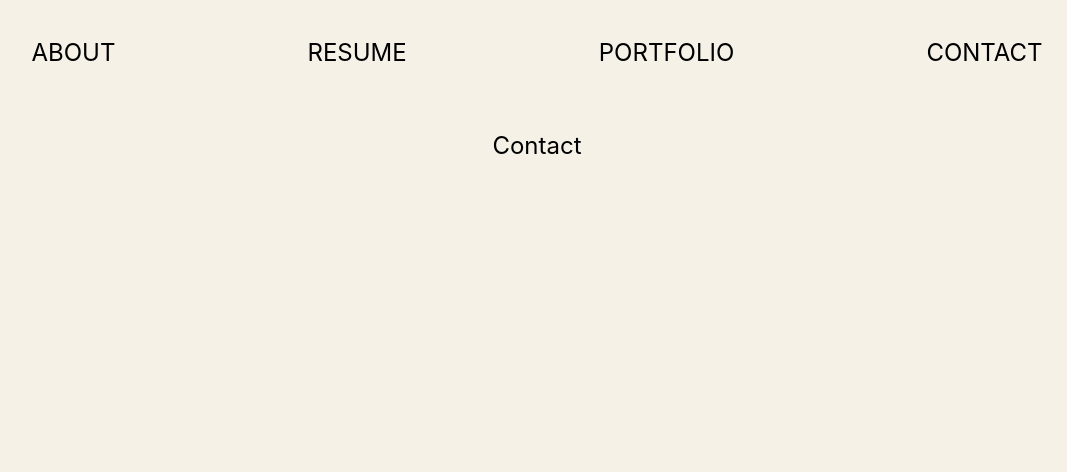
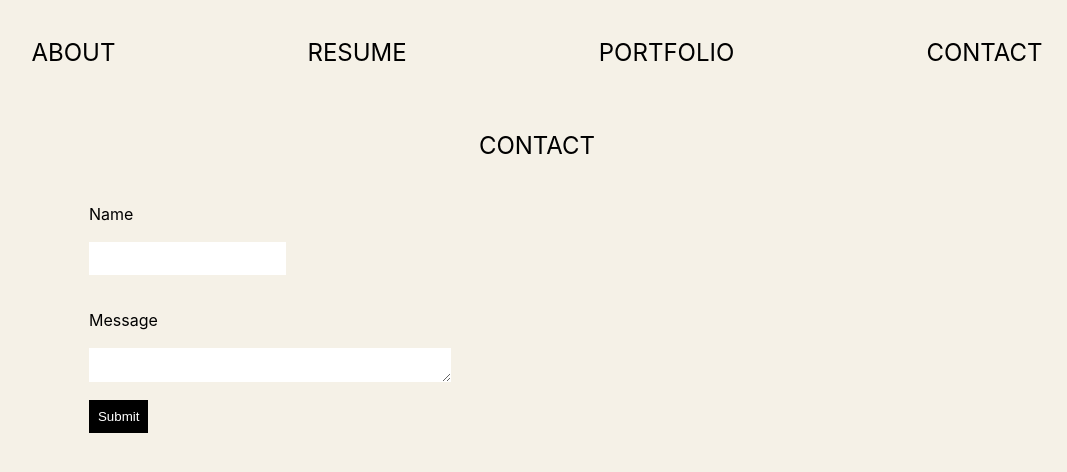
Before and after one commit to sophiehomer/react_portfolio, a React (Create React App) app: page / in a window 1280 px wide. Both pictures are taken after a click on the link "CONTACT". Shown: the top 472 px of the page, without its empty margins (103-1170 px from the left). Built offline with nearby package versions, Linux system fonts and the light colour scheme.

Commit message:
contact page & styles

```diff
--- a/src/components/Contact/index.js
+++ b/src/components/Contact/index.js
@@ -3,7 +3,20 @@ import './styles.css'
 
 const Contact = () => {
   return (
-    <div className="pageTitle">Contact</div>
+    <>
+    <div className="pageTitle">CONTACT</div>
+    <div className="contactForm">
+          <form className="contactForm">
+            <label for="contact-name">Name</label>
+            <input type="text" className="contactName" id="contact-name" />
+
+            <label for="contact-message">Message</label>
+            <textarea id="contact-message" className="contactMessage"></textarea>
+
+            <button className="submitButton" type="submit">Submit</button>
+          </form>
+        </div>
+    </>
   )
 }
 
--- a/src/index.css
+++ b/src/index.css
@@ -16,13 +16,15 @@ html {
   background-color: #F5F1E7;
 }
 
+/* ----- HEADER----- */
 
-/* ----- HEADER----- */
 .header {
   padding: 3%;
   margin-bottom: 2%;
 }
+
 /* ----- NAV BAR ----- */
+
 .nav {
   display:flex;
   flex-direction: row;
@@ -40,15 +42,26 @@ html {
   margin-left: 5%;
   margin-right: 5%;
 }
+
 /* ----- PAGE TITLE ----- */
+
 .pageTitle {
   font-size: 1.5em;
   margin-bottom: 2%;
 }
+
 /* ----- PORTFOLIO ----- */
+
 .portfolioImages {
   display: flex;
   flex-direction: column;
+}
+
+.kitImg,
+.dinnerDrinksImg,
+.weatherDashboardImg,
+.workDaySchedulerImg {
+  margin-bottom: 1%;
 }
 
 .kitImg:hover,
@@ -57,3 +70,43 @@ html {
 .workDaySchedulerImg:hover {
   opacity: .5;
 }
+
+/* ----- CONTACT ----- */
+
+.contactForm {
+  display: flex;
+  flex-wrap: wrap;
+  flex-direction: column;
+  align-items: flex-start;
+  max-width: 50%;
+  padding-left: 10%;
+}
+
+label {
+  margin-top: 10%;
+  margin-bottom: 10%;
+}
+
+.contactName {
+  margin-bottom: 10%;
+  padding: 5%;
+  border:none;
+  width: 100%;
+}
+
+.contactMessage {
+  border: none;
+  width: 200%;
+}
+
+.submitButton {
+  margin-top: 10%;
+  border: none;
+  padding: 5%;
+  background-color: black;
+  color: white;
+}
+
+.submitButton:hover {
+  opacity: .7;
+}
```
